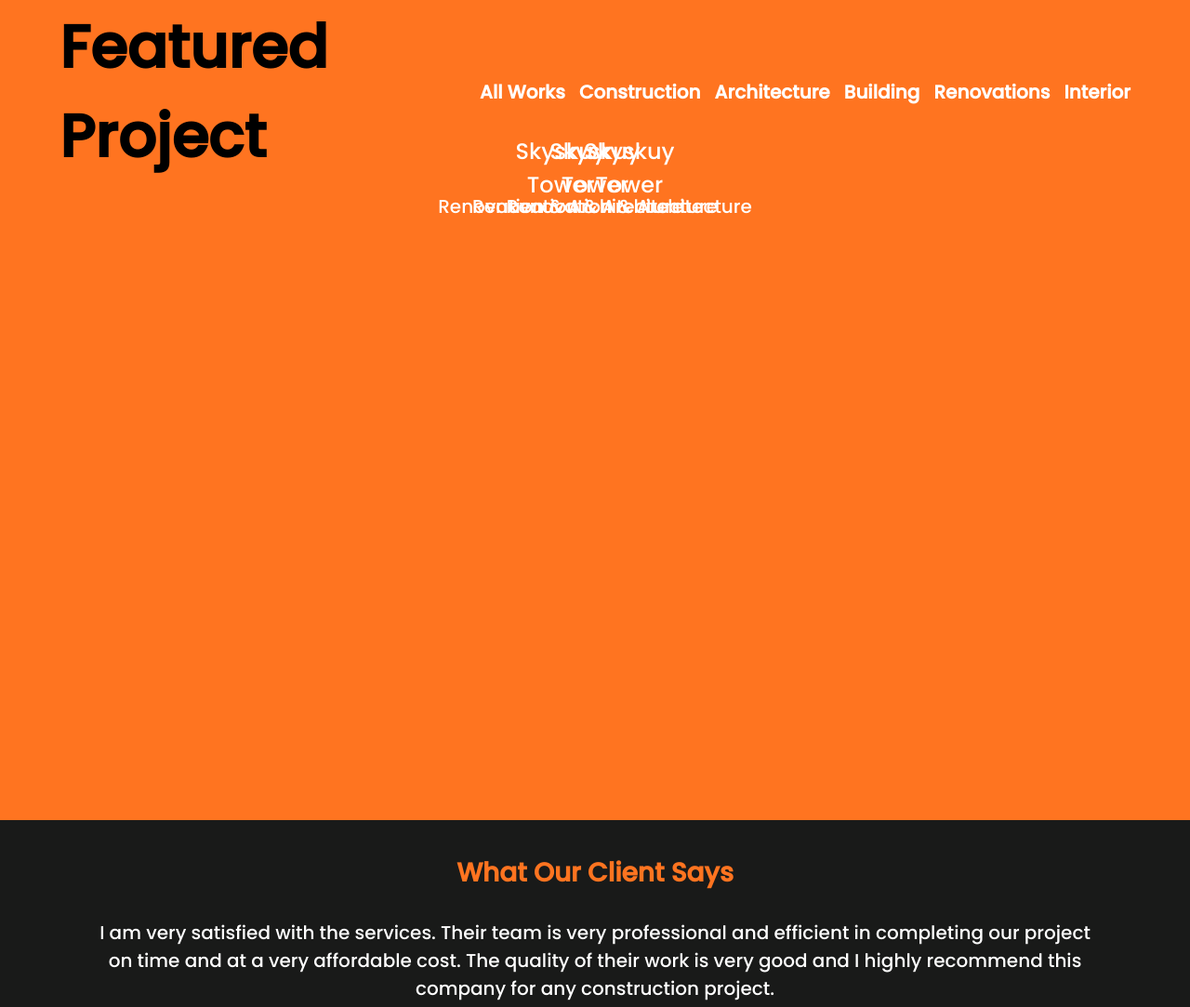
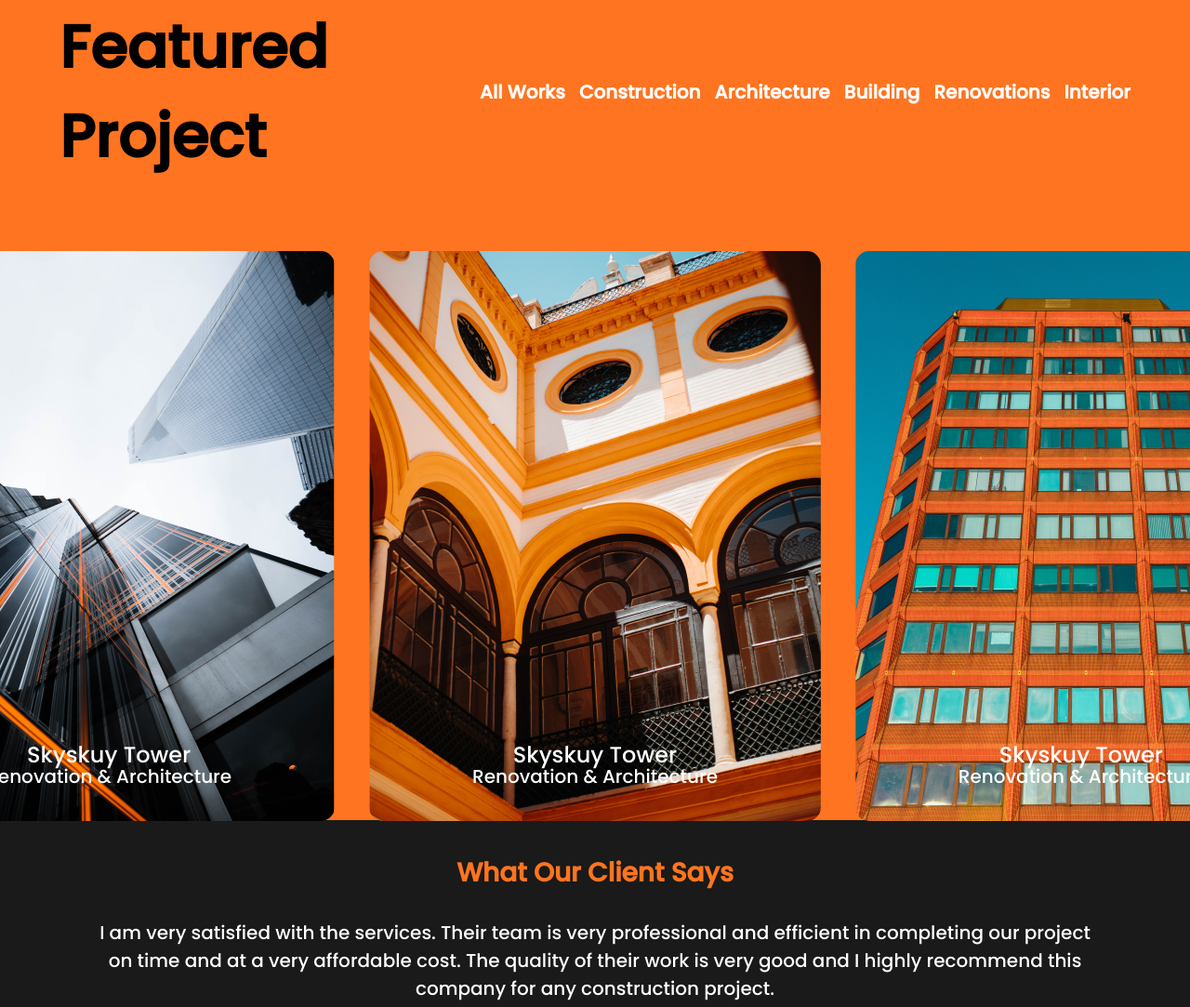
Before and after one commit to rusakorinteli/cs-lesson-11, a plain HTML site: page index.html in a window 1280 px wide. Shown: the part 990-2073 px from the top of the page at 93% size. Drawn offline with Linux system fonts and the light colour scheme; the site is published under a folder, as on GitHub Pages, so addresses that start at the root find nothing.

Commit message:
remove slash

```diff
--- a/index.html
+++ b/index.html
@@ -68,17 +68,17 @@
           </div>
           <div class="photos">
             <div class="photo-container">
-              <img class="img" src="/images/photo2.png" alt="" />
+              <img class="img" src="images/photo2.png" alt="" />
               <h6 class="caption">Skyskuy Tower</h6>
               <p class="caption1">Renovation & Architecture</p>
             </div>
             <div class="photo-container">
-              <img class="img" src="/images/photo1.png" alt="" />
+              <img class="img" src="images/photo1.png" alt="" />
               <h6 class="caption">Skyskuy Tower</h6>
               <p class="caption1">Renovation & Architecture</p>
             </div>
             <div class="photo-container">
-              <img class="img" src="/images/photo3.png" alt="" />
+              <img class="img" src="images/photo3.png" alt="" />
               <h6 class="caption">Skyskuy Tower</h6>
               <p class="caption1">Renovation & Architecture</p>
             </div>
```
